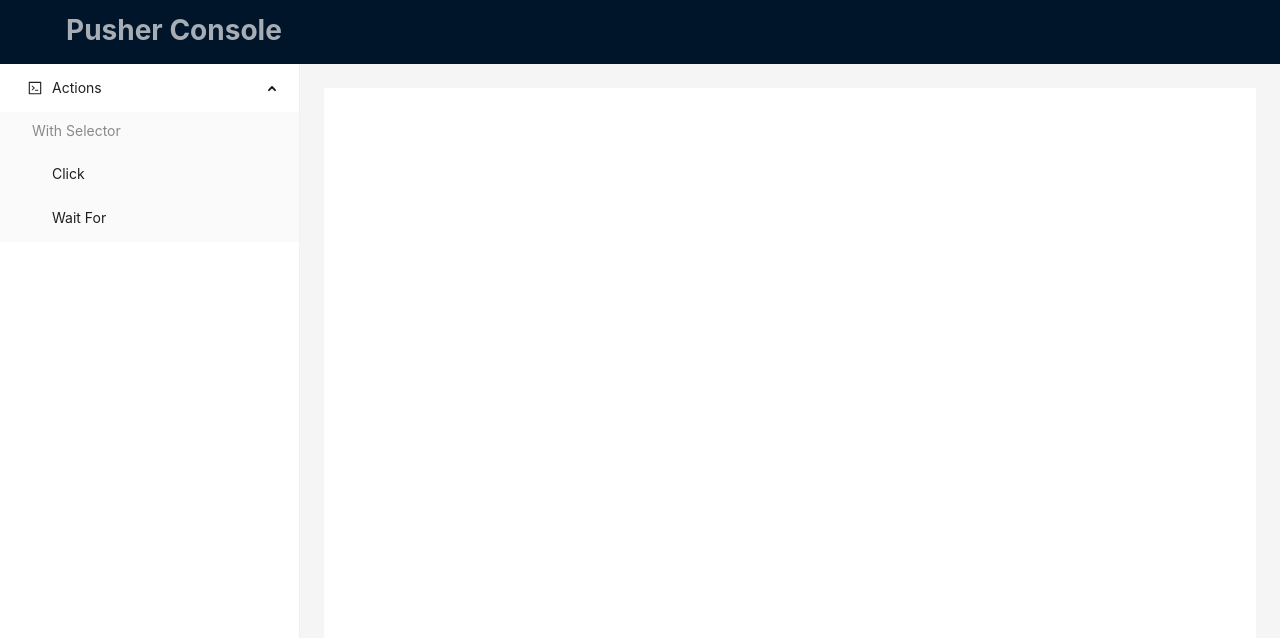
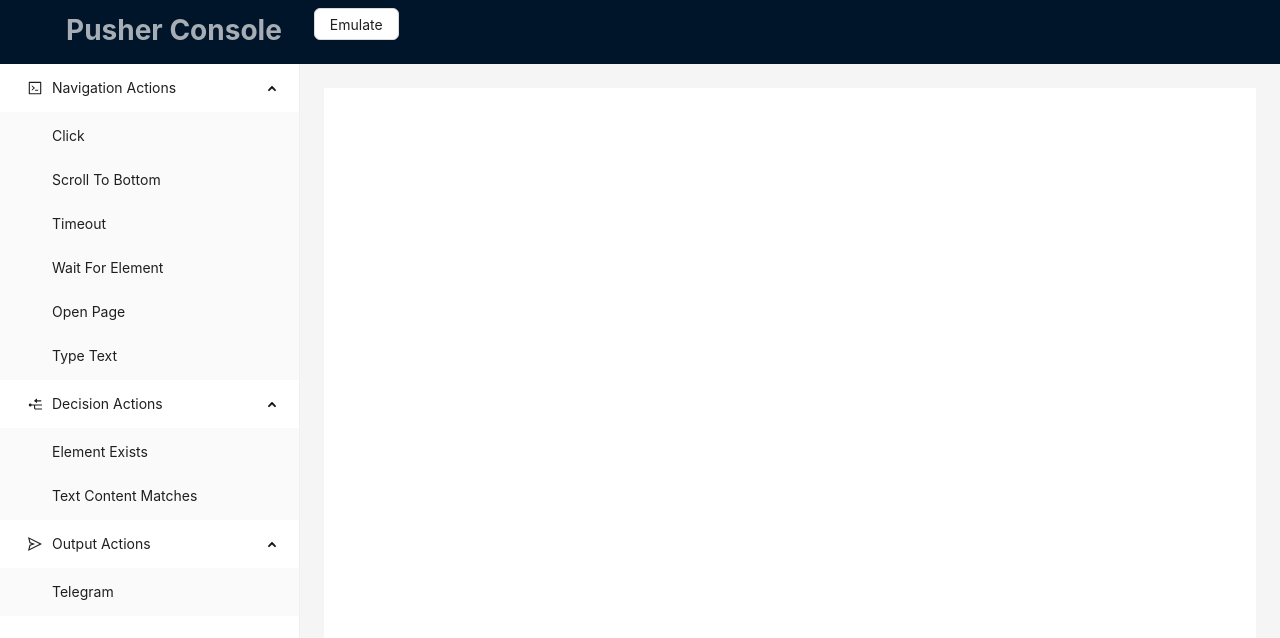
Before and after one commit to luismeyer/pusher, a Next.js app in the folder packages/webapp/: page /console in a window 1280 px wide. Shown: the top 638 px of the page. Built offline with nearby package versions, Linux system fonts and the light colour scheme.

Commit message:
feat: implement all actions and setup emulation

```diff
--- a/packages/shared/src/decisionAction.ts
+++ b/packages/shared/src/decisionAction.ts
@@ -1,8 +1,8 @@
 import { Action } from "./flow";
 
 export type DecisionBaseAction = {
-  trueNextAction: Action;
-  falseNextAction: Action;
+  trueNextAction?: Action;
+  falseNextAction?: Action;
 };
 
 export type ExistsAction = DecisionBaseAction & {
@@ -12,7 +12,7 @@
 
 export type TextContentMatchesAction = DecisionBaseAction & {
   type: "textContentMatches";
-  textContent: string;
+  text: string;
   selector: string;
 };
 
--- a/packages/webapp/src/components/action.tsx
+++ b/packages/webapp/src/components/action.tsx
@@ -1,7 +1,6 @@
 import { Button, Card, theme } from "antd";
 import React, { useCallback, useEffect, useMemo, useRef } from "react";
 
-import { useActionIndexAtom } from "@/state/actionIndexSelector";
 import { useConnectingAtom } from "@/state/connecting";
 import styles from "@/styles/action.module.css";
 import {
--- a/packages/webapp/src/components/actionContent.tsx
+++ b/packages/webapp/src/components/actionContent.tsx
@@ -1,8 +1,11 @@
 import { useMemo } from "react";
 
 import { useDataAtom } from "@/state/data";
+import styles from "@/styles/action.module.css";
+import { InfoCircleOutlined } from "@ant-design/icons";
 
 import { TextInput } from "./textInput";
+import { InputNumber } from "antd";
 
 type ActionContentProps = {
   id: string;
@@ -15,15 +18,80 @@
     let components: JSX.Element[] = [];
 
     if ("selector" in data) {
-      const selectorOptions = [{ value: "#" }, { value: "." }, { value: "" }];
+      const prefixOptions = [{ value: "#" }, { value: "." }, { value: "" }];
 
       components = [
         ...components,
         <TextInput
           key={components.length}
-          addonBeforeOptions={selectorOptions}
+          addonBeforeOptions={prefixOptions}
           placeholder="Enter CSS Selector"
           onChange={(value) => setData((pre) => ({ ...pre, selector: value }))}
+        />,
+      ];
+    }
+
+    if ("timeInSeconds" in data) {
+      components = [
+        ...components,
+        <InputNumber
+          key={components.length}
+          addonAfter="Seconds"
+          defaultValue={data.timeInSeconds}
+          onChange={(value) =>
+            setData((pre) => ({ ...pre, timeInSeconds: value ?? 0 }))
+          }
+        />,
+      ];
+    }
+
+    if ("pageUrl" in data) {
+      const prefixOptions = [{ value: "http://" }, { value: "https://" }];
+
+      components = [
+        ...components,
+        <TextInput
+          key={components.length}
+          placeholder="google.com"
+          addonBeforeOptions={prefixOptions}
+          onChange={(value) => setData((pre) => ({ ...pre, pageUrl: value }))}
+        />,
+      ];
+    }
+
+    if ("text" in data) {
+      let placeholder = "Enter Text";
+
+      if (data.type === "type") {
+        placeholder = placeholder + " to type";
+      }
+
+      if (data.type === "textContentMatches") {
+        placeholder = placeholder + " to match against";
+      }
+
+      components = [
+        ...components,
+        <TextInput
+          key={components.length}
+          placeholder={placeholder}
+          onChange={(value) => setData((pre) => ({ ...pre, text: value }))}
+        />,
+      ];
+    }
+
+    if (data.type === "telegram") {
+      components = [
+        ...components,
+        <TextInput
+          key={components.length}
+          placeholder="Enter Telegram ChatId"
+          onChange={(value) => setData((pre) => ({ ...pre, chatId: value }))}
+        />,
+        <TextInput
+          key={components.length + 1}
+          placeholder="Enter Telegram Message"
+          onChange={(value) => setData((pre) => ({ ...pre, message: value }))}
         />,
       ];
     }
@@ -31,5 +99,16 @@
     return components;
   }, [data, setData]);
 
-  return <div>{inputs}</div>;
+  return (
+    <div className={styles.content}>
+      {inputs.length === 0 && (
+        <div className={styles.noContent}>
+          <InfoCircleOutlined style={{ fontSize: 18, fontWeight: "bold" }} />
+          <span>No Input needed here</span>
+        </div>
+      )}
+
+      {inputs}
+    </div>
+  );
 };
--- a/packages/webapp/src/components/sideBar.tsx
+++ b/packages/webapp/src/components/sideBar.tsx
@@ -1,21 +1,22 @@
 import { Menu, MenuProps } from "antd";
 
 import { useActionsAtom } from "@/state/actions";
-import { CodeOutlined } from "@ant-design/icons";
+import {
+  CodeOutlined,
+  SendOutlined,
+  NodeCollapseOutlined,
+} from "@ant-design/icons";
+import { useMemo } from "react";
 
 export const SideBar: React.FC = () => {
   const { addAction } = useActionsAtom();
 
-  const items: MenuProps["items"] = [
+  const items: MenuProps["items"] = useMemo(
+    () => [
       {
         icon: <CodeOutlined />,
-      label: "Actions",
-      key: "actions",
-      children: [
-        {
-          key: "selector",
-          label: "With Selector",
-          type: "group",
+        label: "Navigation Actions",
+        key: "navigation",
         children: [
           {
             key: "1",
@@ -24,19 +25,70 @@
           },
           {
             key: "2",
-              label: "Wait For",
+            label: "Scroll To Bottom",
+            onClick: () => addAction({ type: "scrollToBottom" }),
+          },
+          {
+            key: "4",
+            label: "Timeout",
+            onClick: () => addAction({ type: "timeout", timeInSeconds: 0 }),
+          },
+          {
+            key: "5",
+            label: "Wait For Element",
             onClick: () => addAction({ type: "waitFor", selector: "" }),
+          },
+          {
+            key: "6",
+            label: "Open Page",
+            onClick: () => addAction({ type: "openPage", pageUrl: "" }),
+          },
+          {
+            key: "7",
+            label: "Type Text",
+            onClick: () => addAction({ type: "type", selector: "", text: "" }),
+          },
+        ],
+      },
+      {
+        icon: <NodeCollapseOutlined />,
+        label: "Decision Actions",
+        key: "decisions",
+        children: [
+          {
+            key: "8",
+            label: "Element Exists",
+            onClick: () => addAction({ type: "exists", selector: "" }),
+          },
+          {
+            key: "9",
+            label: "Text Content Matches",
+            onClick: () =>
+              addAction({ type: "textContentMatches", selector: "", text: "" }),
+          },
+        ],
+      },
+      {
+        icon: <SendOutlined />,
+        label: "Output Actions",
+        key: "output",
+        children: [
+          {
+            key: "10",
+            label: "Telegram",
+            onClick: () =>
+              addAction({ type: "telegram", chatId: "", message: "" }),
           },
         ],
       },
     ],
-    },
-  ];
+    [addAction]
+  );
 
   return (
     <Menu
       mode="inline"
-      defaultOpenKeys={["actions"]}
+      defaultOpenKeys={["navigation", "decisions", "output"]}
       style={{ height: "100%" }}
       selectable={false}
       items={items}
--- a/packages/webapp/src/components/textInput.tsx
+++ b/packages/webapp/src/components/textInput.tsx
@@ -3,21 +3,23 @@
 
 type TextInputProps = {
   addonBeforeOptions?: { value: string }[];
-  addonBefore?: string;
+  addonAfterOptions?: { value: string }[];
   placeholder?: string;
   onChange: (value: string) => void;
 };
 
 export const TextInput: React.FC<TextInputProps> = ({
   addonBeforeOptions,
+  addonAfterOptions,
   placeholder,
   onChange,
 }) => {
   const prefix = useRef<string>("");
+  const suffix = useRef<string>("");
   const value = useRef<string>("");
 
   const handleInputChange = useCallback(
-    (options: { prefix?: string; value?: string }) => {
+    (options: { prefix?: string; value?: string; suffix?: string }) => {
       if (options.prefix) {
         prefix.current = options.prefix;
       }
@@ -26,7 +28,11 @@
         value.current = options.value;
       }
 
-      onChange(prefix.current + value.current);
+      if (options.suffix) {
+        suffix.current = options.suffix;
+      }
+
+      onChange(prefix.current + value.current + suffix.current);
     },
     [onChange]
   );
@@ -45,9 +51,24 @@
     }
   }, [addonBeforeOptions, handleInputChange]);
 
+  const addonAfter = useMemo(() => {
+    if (addonAfterOptions) {
+      prefix.current = addonAfterOptions[0].value;
+
+      return (
+        <Select
+          defaultValue={prefix.current}
+          options={addonAfterOptions}
+          onChange={(value) => handleInputChange({ suffix: value })}
+        />
+      );
+    }
+  }, [addonAfterOptions, handleInputChange]);
+
   return (
     <Input
       addonBefore={addonBefore}
+      addonAfter={addonAfter}
       placeholder={placeholder}
       onChange={(e) => handleInputChange({ value: e.target.value })}
     />
--- a/packages/webapp/src/components/topBar.tsx
+++ b/packages/webapp/src/components/topBar.tsx
@@ -1,19 +1,61 @@
-import { Menu } from "antd";
-import { useEffect } from "react";
+import { Button, Menu, MenuProps } from "antd";
+import { useCallback, useMemo } from "react";
 
 import { useDatasAtom } from "@/state/data";
+import { Action, isNavigationAction } from "@pusher/shared";
+
+import { Action as FrontendAction, useActionsAtom } from "../state/actions";
 
 export const TopBar: React.FC = () => {
   const { datas } = useDatasAtom();
 
+  const { actions } = useActionsAtom();
+
   console.log(datas);
-  useEffect(() => {}, []);
 
-  return (
-    <Menu
-      theme="dark"
-      mode="horizontal"
-      items={[{ type: "group", label: <h1>Pusher Console</h1> }]}
-    />
+  const transformActions = useCallback(
+    (action: FrontendAction): Action => {
+      const data = datas[action.id];
+
+      const nextFrontendAction = actions.find(
+        ({ id }) => id === action.nextAction
+      );
+
+      const nextAction = nextFrontendAction
+        ? transformActions(nextFrontendAction)
+        : undefined;
+
+      if (isNavigationAction(data)) {
+        return {
+          ...data,
+          nextAction,
+        };
+      }
+
+      return {
+        ...data,
+      };
+    },
+    [actions, datas]
   );
+
+  const createFlow = useCallback(() => {
+    const [firstAction] = actions;
+
+    const data = transformActions(firstAction);
+    console.log(data);
+  }, [actions, transformActions]);
+
+  const items: MenuProps["items"] = useMemo(
+    () => [
+      { type: "group", label: <h1>Pusher Console</h1> },
+      {
+        type: "group",
+        label: <Button onClick={createFlow}>Emulate</Button>,
+      },
+    ],
+    [createFlow]
+  );
+
+  return <Menu theme="dark" mode="horizontal" items={items} />;
 };
--- a/packages/webapp/src/styles/action.module.css
+++ b/packages/webapp/src/styles/action.module.css
@@ -34,3 +34,16 @@
   display: flex;
   gap: 6px;
 }
+
+.content {
+  display: flex;
+  flex-direction: column;
+  gap: 8px;
+}
+
+.noContent {
+  display: flex;
+  align-items: center;
+  justify-content: center;
+  gap: 8px;
+}
```
Lines whose indentation alone changed are shown as unchanged.
